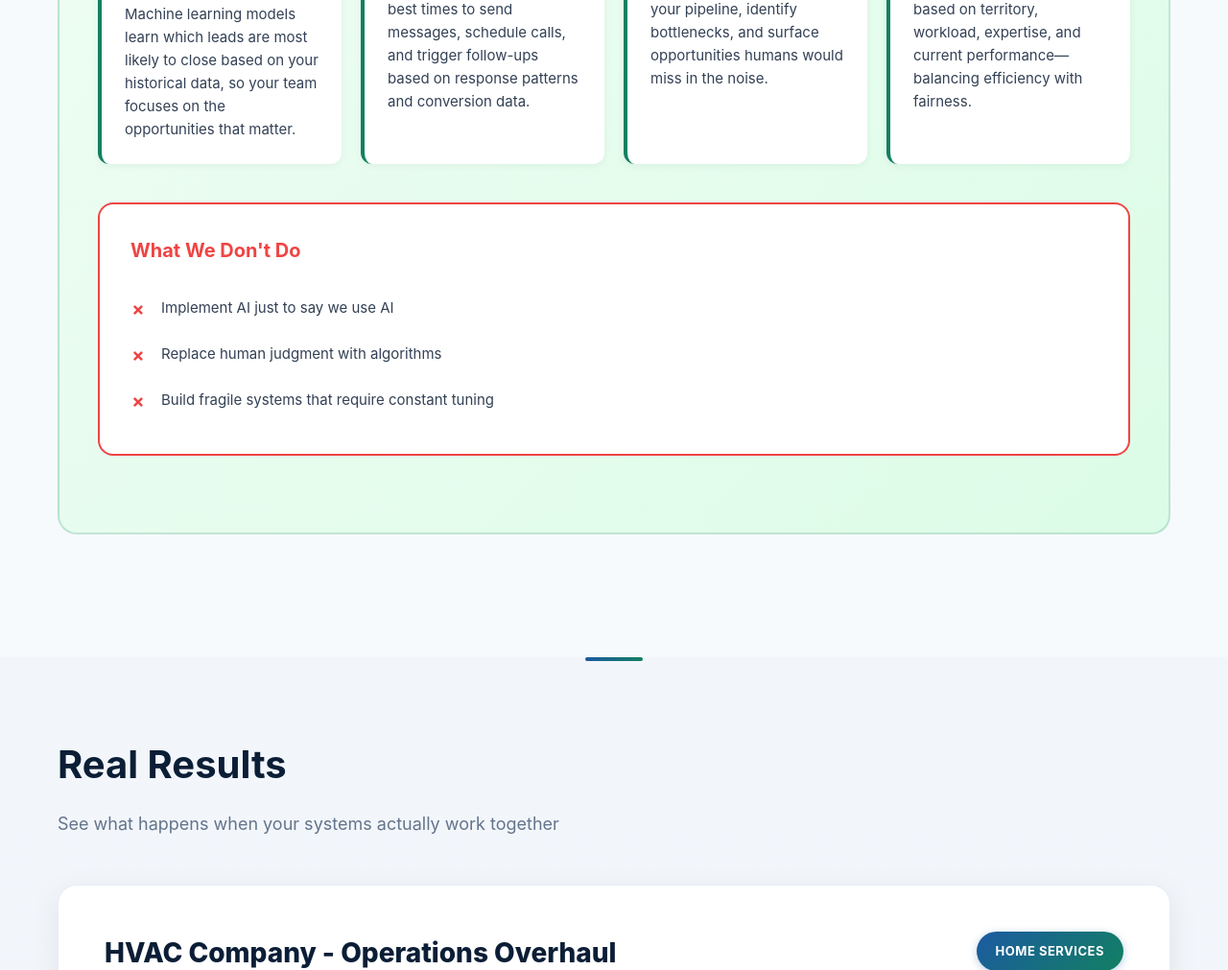
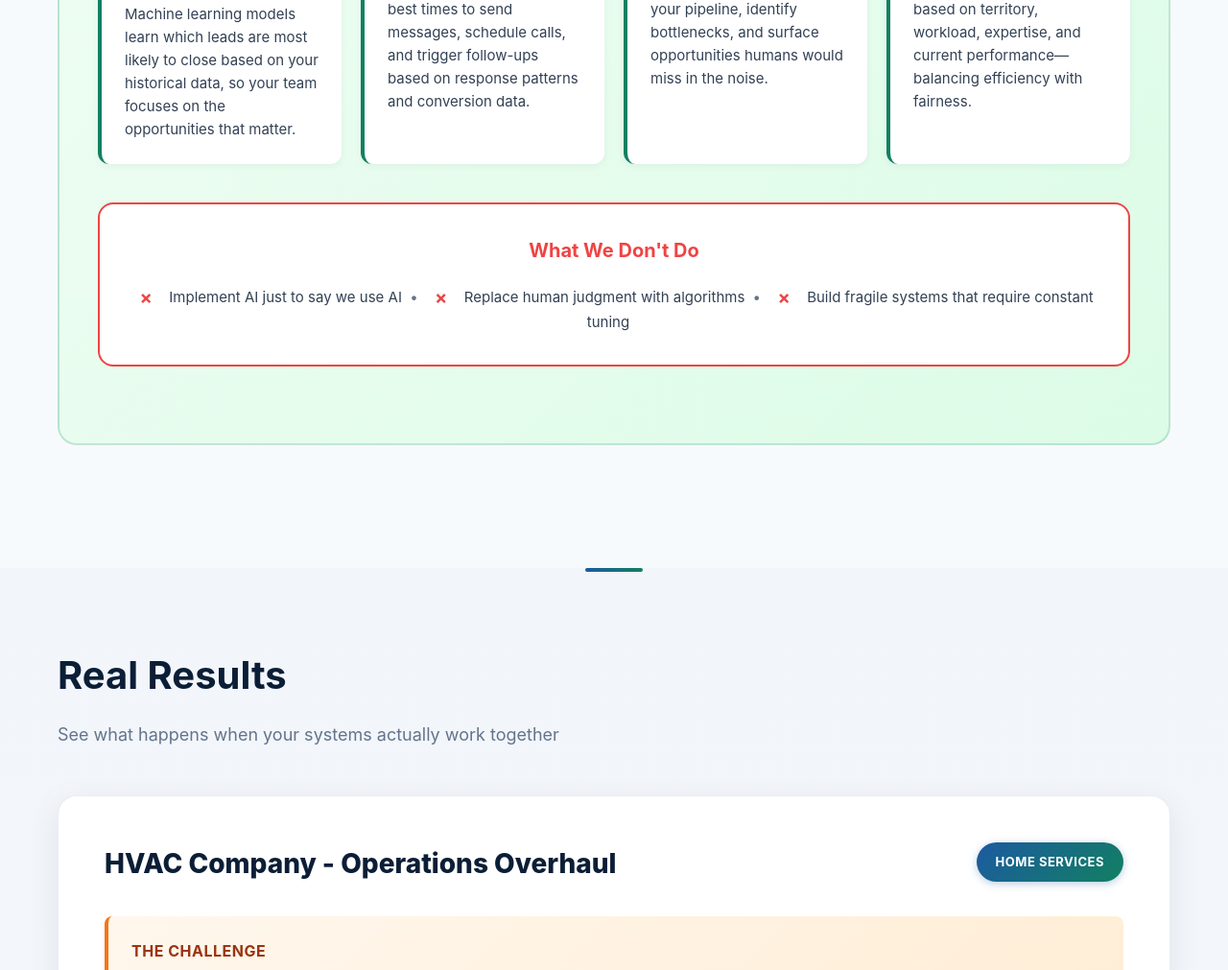
Before and after one commit to patrickboxfordpartners/boxfordsite, a plain HTML site: page services.html in a window 1280 px wide. Shown: the part 3007-4018 px from the top of the page at 96% size. Drawn offline with Linux system fonts and the light colour scheme; a script that the page names is missing.

Commit message:
Update services.html

```diff
--- a/services.html
+++ b/services.html
@@ -509,12 +509,11 @@
 }
 
 .intelligence-disclaimer {
-    background: white;
-    border: 2px solid #ef4444;
-    border-left: 6px solid #ef4444;
-    padding: 20px 28px;
-    border-radius: 12px;
+    text-align: center;
     margin: 24px 0;
+    padding: 0;
+    background: none;
+    border: none;
 }
 
 .intelligence-disclaimer h4 {
@@ -528,23 +527,31 @@
     list-style: none;
     padding: 0;
     margin: 0;
+    display: inline;
 }
 
 .intelligence-disclaimer li {
-    padding: 4px 0 4px 28px;
-    position: relative;
+    display: inline;
     color: var(--slate);
     font-size: 15px;
-    line-height: 1.5;
+    margin: 0 4px;
 }
 
 .intelligence-disclaimer li:before {
-    content: "✗";
-    position: absolute;
-    left: 0;
+    content: "✗ ";
     color: #ef4444;
     font-weight: bold;
-    font-size: 18px;
+}
+
+.intelligence-disclaimer li:after {
+    content: " • ";
+    color: var(--muted);
+    margin: 0 4px;
+}
+
+.intelligence-disclaimer li:last-child:after {
+    content: "";
+}
 }
 
 .intelligence-footer {
```
